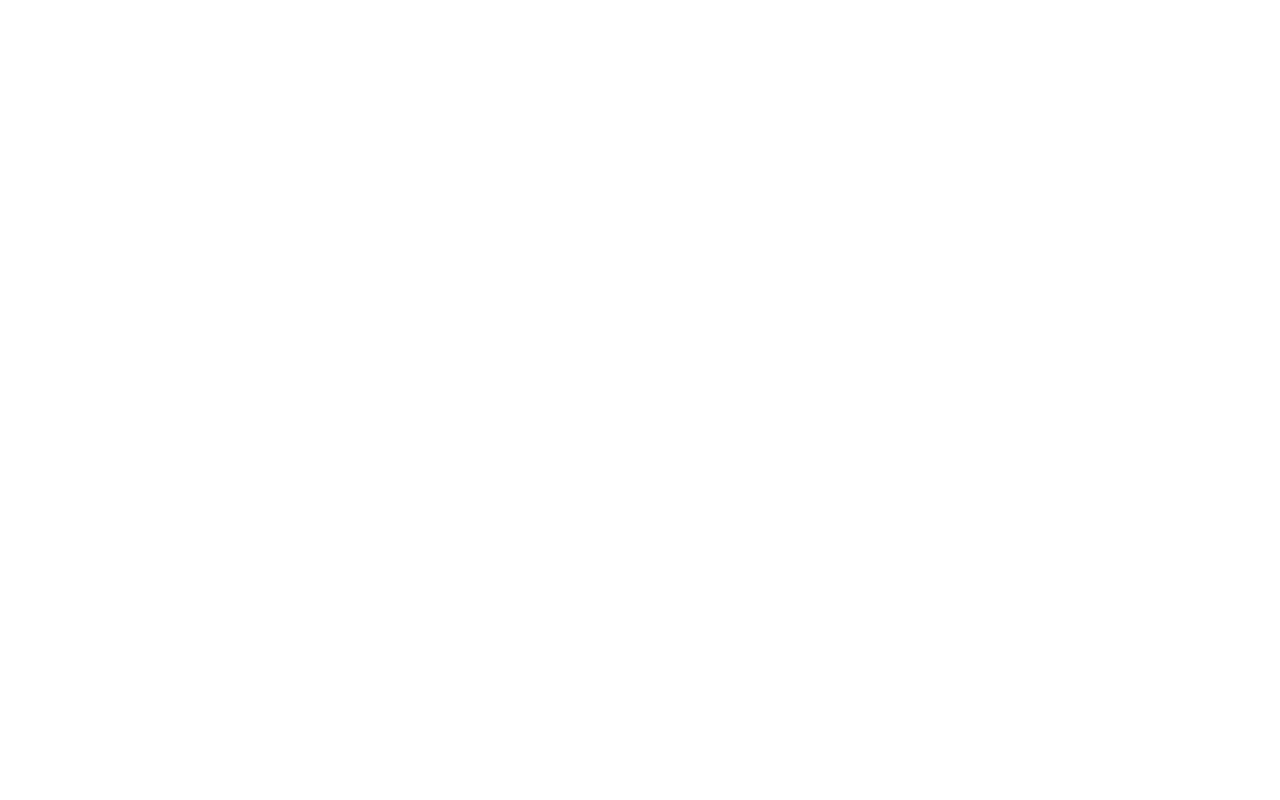
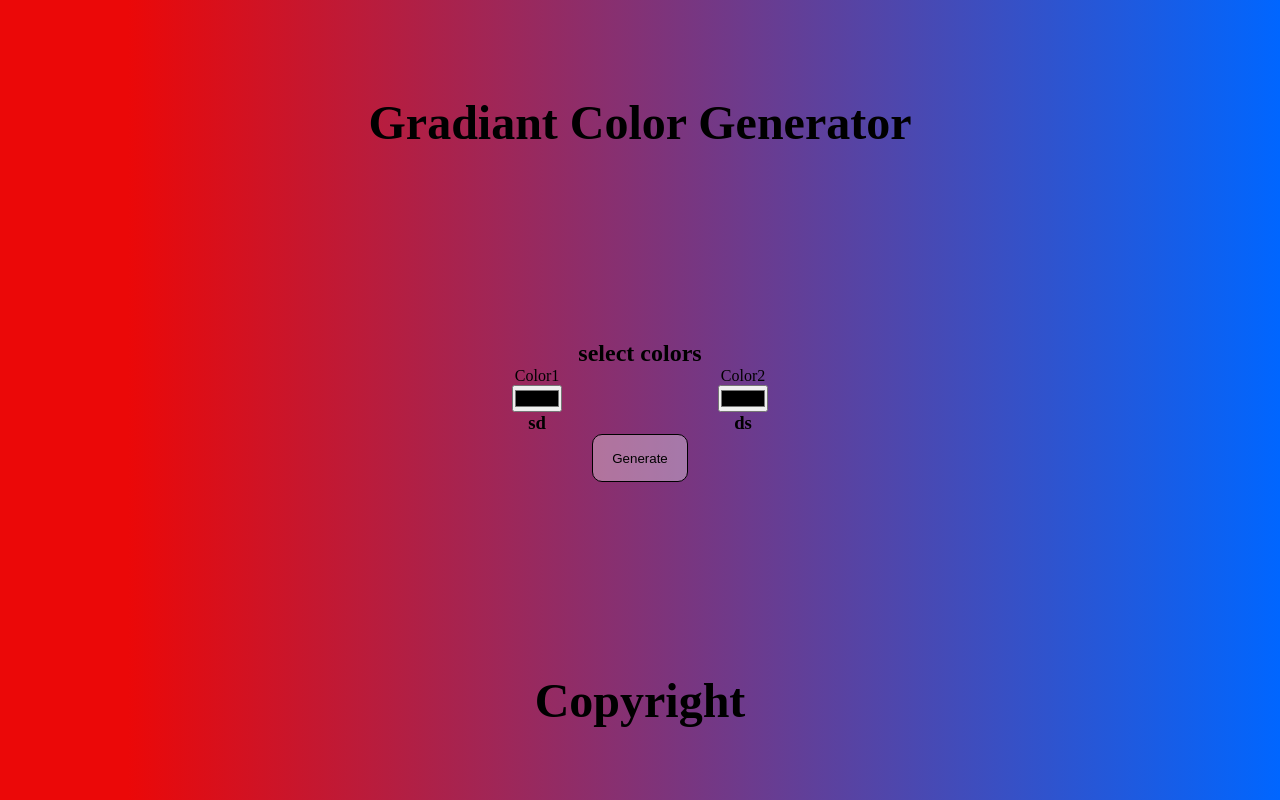
Before and after one commit to MRWOLVEY/backGroundGenerator, a plain HTML site: page index.html in a window 1280 px wide. Drawn offline with Linux system fonts and the light colour scheme.

Commit message:
Add files via upload

```diff
--- a/index.html
+++ b/index.html
@@ -2,11 +2,41 @@
 <html lang="en">
 <head>
     <meta charset="UTF-8">
-    <meta http-equiv="X-UA-Compatible" content="IE=edge">
     <meta name="viewport" content="width=device-width, initial-scale=1.0">
-    <title>Doc11</title>
+    <link rel="stylesheet" href="style.css">
+    <title>Gradiant Color Generator</title>
 </head>
 <body>
-
+    <div class="container">
+        <header>
+            <h1>Gradiant Color Generator</h1>
+        </header>
+        <main>
+            <form>
+                <h2>select colors</h2>
+                <div class="colors">
+                    <div>
+                        <span>
+                            <label for="color1">Color1</label> <br>
+                            <input type="color" name="color1" id="color1">
+                            <h3 id="clr1">sd</h3>
+                        </span>
+                        <span>
+                            <label for="color2">Color2</label> <br>
+                            <input type="color" name="color2" id="color2">
+                            <h3 id="clr2">ds</h3>
+                        </span>
+                    </div>
+                </div>
+                <div class="btn">
+                    <button type="button">Generate</button>
+                </div>
+            </form>
+        </main>
+        <footer>
+            <h1 id="res">Copyright</h1>
+        </footer>
+    </div>
+<script src="script.js"></script>
 </body>
 </html>
--- /dev/null
+++ b/script.js
@@ -0,0 +1,15 @@
+let clrnpts=document.querySelectorAll("input");
+let body=document.querySelector("body");
+let button=document.querySelector("button");
+let res=document.querySelector("#res");
+
+const test = (e) =>{
+    console.log("lol");
+}
+
+button.addEventListener("click", ()=>{
+    body.style.background = `linear-gradient(to right, ${clrnpts[0].value} 10%, ${clrnpts[1].value} 100%)`;
+    res.innerHTML=body.style.background;
+});
+
+// body.style.background = `linear-gradient(to right, ${clrnpts[0].value} 10%, ${clrnpts[1].value} 100%)`;
--- a/style.css
+++ b/style.css
@@ -0,0 +1,59 @@
+*{
+    padding: 0;
+    margin: 0;
+}
+
+body{
+    background: linear-gradient(to right, #eb0808 10%, #0066ff 100%);
+}
+
+.container{
+    height: 100vh;
+    display: flex;
+    flex-direction: column;
+    justify-content: space-around;
+}
+
+header{
+    text-align: center;
+}
+h1{
+    font-size: 3rem;
+}
+
+form{
+    height: fit-content;
+    text-align: center;
+}
+.colors{
+    display: flex;
+    justify-content: center;
+}
+.colors div{
+    width: 20%;
+    display: flex;
+    justify-content: space-between;
+}
+
+.btn{
+    width: 100%;
+    display: flex;
+    justify-content: center;
+}
+button{
+    height: 3rem;
+    width:6rem;
+    background: rgba(255, 255, 255, 0.329);
+    border: 1px solid black;
+    border-radius: 10px;
+    transition: opacity .15s ease-in;
+}
+button:hover,button:focus {
+  opacity: .5;
+  transition: opacity .15s ease-in;
+}
+
+footer{
+    height: 2rem;
+    text-align: center;
+}
```
